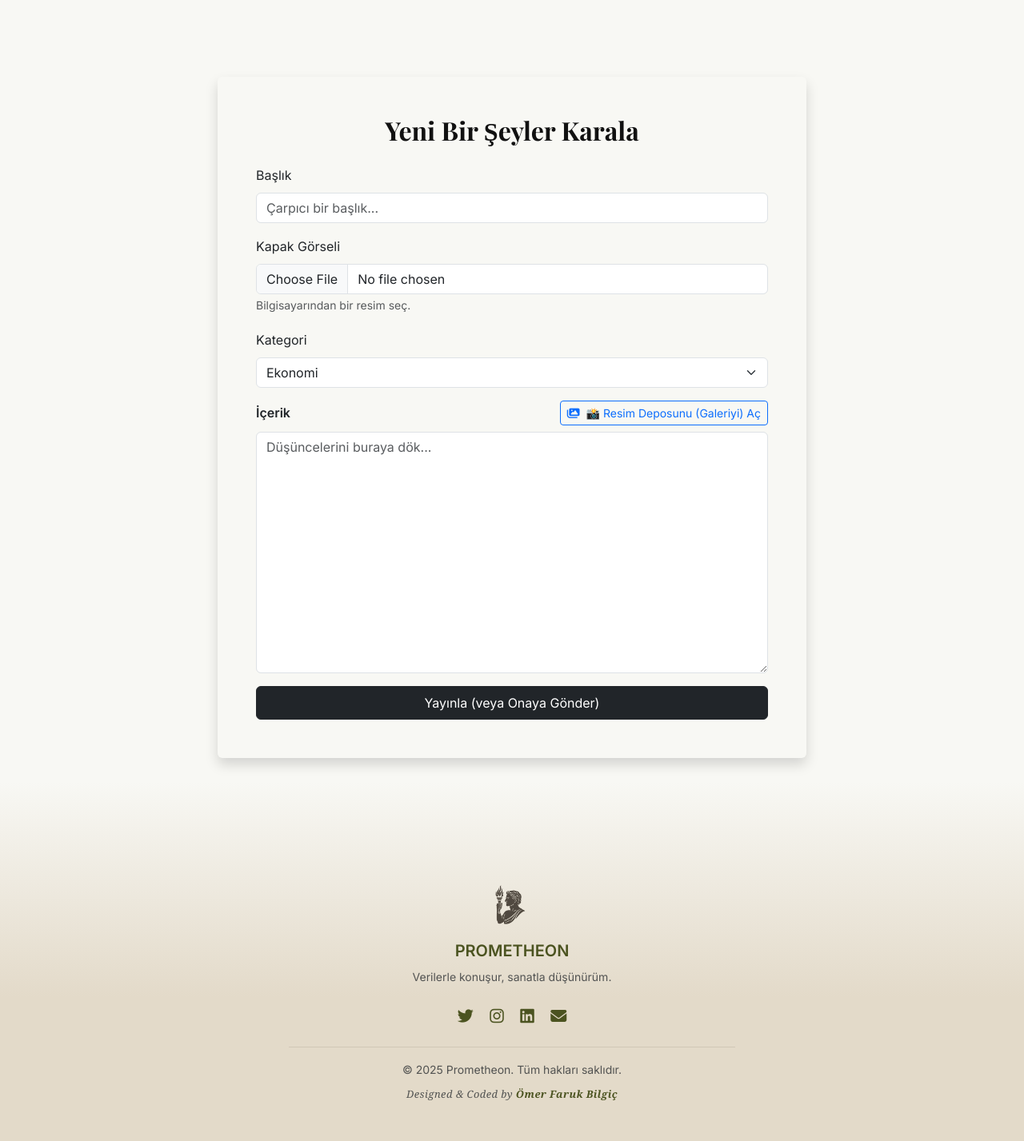
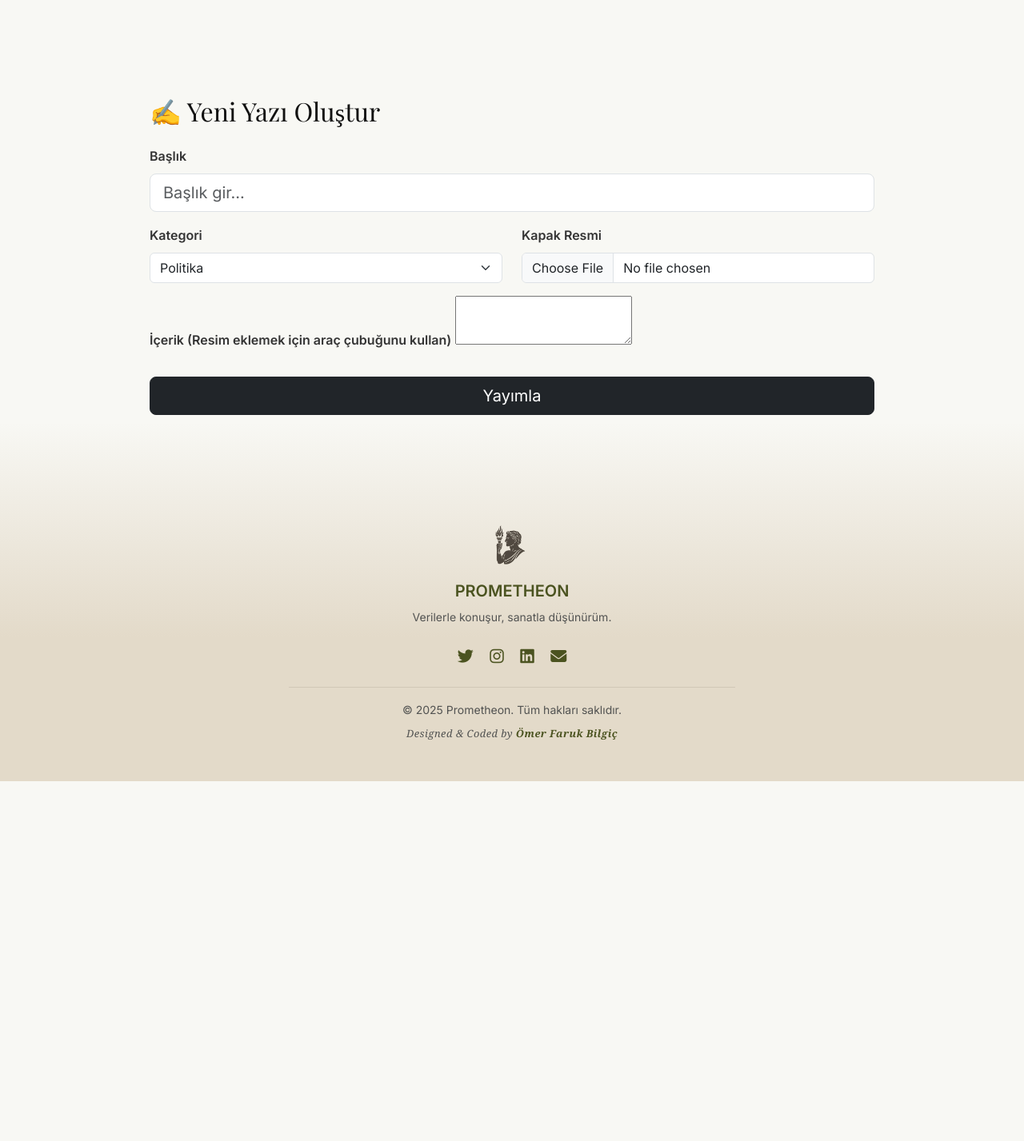
Before and after one commit to omerfarukbilgic/prometheon, a Flask app: page /yeni in a window 1280 px wide. Shown: the part 158-1585 px from the top of the page at 80% size. After the commit the page ends 1135 px from the top, so only its background shows below. Run offline with Flask 3, Linux system fonts and the light colour scheme; a user stored in the database is signed in; some libraries are stand-ins or nearby versions; some web fonts are replaced.

Commit message:
Tam onarim paketi

```diff
--- a/app.py
+++ b/app.py
@@ -5,7 +5,7 @@ from werkzeug.security import generate_password_hash, check_password_hash
 from werkzeug.utils import secure_filename
 
 app = Flask(__name__)
-app.secret_key = 'cok_gizli_anahtar_buraya'
+app.secret_key = 'cok_gizli_anahtar'
 
 # --- AYARLAR ---
 BASE_DIR = os.path.dirname(os.path.abspath(__file__))
@@ -21,15 +21,11 @@ def db_baglantisi_kur():
 
 # --- FİLTRELER ---
 @app.template_filter('okuma_suresi')
-def okuma_suresi_hesapla(metin):
+def okuma_suresi(metin):
     if not metin: return "1 dk"
-    kelime_sayisi = len(metin.split())
-    dakika = int(kelime_sayisi / 200)
-    if dakika == 0: return "1 dk"
-    return f"{dakika} dk"
+    return f"{max(1, int(len(metin.split()) / 200))} dk"
 
 # --- ROTALAR ---
-
 @app.route("/")
 def anasayfa():
     conn = db_baglantisi_kur()
@@ -45,40 +41,26 @@ def detay(id):
         conn.commit()
     except: pass
 
-    sorgu = "SELECT yazilar.*, users.ad_soyad, users.profil_resmi, users.biyografi FROM yazilar JOIN users ON yazilar.author_id = users.id WHERE yazilar.id = ?"
-    yazi = conn.execute(sorgu, (id,)).fetchone()
-
+    yazi = conn.execute("SELECT yazilar.*, users.ad_soyad, users.profil_resmi, users.biyografi FROM yazilar JOIN users ON yazilar.author_id = users.id WHERE yazilar.id = ?", (id,)).fetchone()
     try:
         yorumlar = conn.execute("SELECT yorumlar.*, users.ad_soyad FROM yorumlar JOIN users ON yorumlar.user_id = users.id WHERE post_id = ? ORDER BY id DESC", (id,)).fetchall()
-    except:
-        yorumlar = []
+    except: yorumlar = []
 
     conn.close()
     return render_template('detay.html', yazi=yazi, yorumlar=yorumlar)
 
-# --- İŞTE EKSİK OLAN FONKSİYON (BU YÜZDEN HATA VERİYORDU) ---
-@app.route('/kategori/<isim>')
-def kategori_sayfasi(isim):
-    conn = db_baglantisi_kur()
-    yazilar = conn.execute('SELECT * FROM yazilar WHERE kategori = ? AND durum = 1 ORDER BY id DESC', (isim,)).fetchall()
-    conn.close()
-    return render_template("index.html", posts=yazilar)
-# -----------------------------------------------------------
-
 @app.route("/yeni", methods=('GET', 'POST'))
 def yeni_yazi():
-    if session.get('rol') not in ['admin', 'yazar']: return "Yetkiniz yok", 403
+    if session.get('rol') not in ['admin', 'yazar']: return "Yetkisiz", 403
     if request.method == 'POST':
         baslik = request.form['baslik']
         icerik = request.form['icerik']
         kategori = request.form['kategori']
-
-        resim_dosyasi = request.files.get('resim')
+        resim = request.files.get('resim')
         resim_adi = ""
-        if resim_dosyasi and resim_dosyasi.filename != '':
-            dosya_adi = secure_filename(resim_dosyasi.filename)
-            resim_dosyasi.save(os.path.join(app.config['UPLOAD_FOLDER'], dosya_adi))
-            resim_adi = dosya_adi
+        if resim and resim.filename:
+            resim_adi = secure_filename(resim.filename)
+            resim.save(os.path.join(app.config['UPLOAD_FOLDER'], resim_adi))
 
         durum = 1 if session['rol'] == 'admin' else 0
         conn = db_baglantisi_kur()
@@ -94,80 +76,97 @@ def duzenle(id):
     if not session.get('giris_yapildi'): return redirect(url_for('giris'))
     conn = db_baglantisi_kur()
     yazi = conn.execute('SELECT * FROM yazilar WHERE id = ?', (id,)).fetchone()
-
     if session['rol'] != 'admin' and session['user_id'] != yazi['author_id']:
         conn.close()
-        return "Yetkiniz yok", 403
-
+        return "Yetkisiz", 403
     if request.method == 'POST':
         baslik = request.form['baslik']
         icerik = request.form['icerik']
         kategori = request.form['kategori']
-
-        resim_dosyasi = request.files.get('resim')
-        if resim_dosyasi and resim_dosyasi.filename != '':
-            dosya_adi = secure_filename(resim_dosyasi.filename)
-            resim_dosyasi.save(os.path.join(app.config['UPLOAD_FOLDER'], dosya_adi))
-            conn.execute('UPDATE yazilar SET baslik=?, icerik=?, kategori=?, resim=? WHERE id=?', (baslik, icerik, kategori, dosya_adi, id))
+        resim = request.files.get('resim')
+        if resim and resim.filename:
+            dosya = secure_filename(resim.filename)
+            resim.save(os.path.join(app.config['UPLOAD_FOLDER'], dosya))
+            conn.execute('UPDATE yazilar SET baslik=?, icerik=?, kategori=?, resim=? WHERE id=?', (baslik, icerik, kategori, dosya, id))
         else:
             conn.execute('UPDATE yazilar SET baslik=?, icerik=?, kategori=? WHERE id=?', (baslik, icerik, kategori, id))
-
         conn.commit()
         conn.close()
         return redirect(url_for('detay', id=id))
-
     conn.close()
     return render_template('duzenle.html', yazi=yazi)
 
-# --- CKEDITOR RESİM YÜKLEME ---
+# --- PROFIL DÜZENLEME (Bu eksikti, 404 veriyordu) ---
+@app.route('/profil-duzenle', methods=('GET', 'POST'))
+def profil_duzenle():
+    if not session.get('giris_yapildi'): return redirect(url_for('giris'))
+    conn = db_baglantisi_kur()
+    if request.method == 'POST':
+        ad_soyad = request.form['ad_soyad']
+        biyografi = request.form['biyografi']
+        # Basitlik için şimdilik resim yüklemeyi atladık, sadece metin
+        conn.execute("UPDATE users SET ad_soyad=?, biyografi=? WHERE id=?", (ad_soyad, biyografi, session['user_id']))
+        conn.commit()
+        session['ad_soyad'] = ad_soyad
+        conn.close()
+        return redirect(url_for('anasayfa'))
+    user = conn.execute("SELECT * FROM users WHERE id = ?", (session['user_id'],)).fetchone()
+    conn.close()
+    return render_template('profil_duzenle.html', user=user)
+
+# --- RESİM YÜKLEME SERVİSİ (CKEditor İçin) ---
 @app.route('/upload', methods=['POST'])
 def upload_file():
-    if 'upload' not in request.files:
-        return jsonify({'error': {'message': 'Dosya yok'}}), 400
+    if 'upload' not in request.files: return jsonify({'error': 'Dosya yok'})
     f = request.files['upload']
-    filename = secure_filename(f.filename)
-    f.save(os.path.join(app.config['UPLOAD_FOLDER'], filename))
-    url = url_for('static', filename='uploads/' + filename)
-    return jsonify({'uploaded': 1, 'fileName': filename, 'url': url})
+    fname = secure_filename(f.filename)
+    f.save(os.path.join(app.config['UPLOAD_FOLDER'], fname))
+    return jsonify({'uploaded': 1, 'fileName': fname, 'url': url_for('static', filename='uploads/' + fname)})
 
-# --- GALERİ ---
+# --- KATEGORİLER VE YAZARLAR ---
+@app.route('/kategori/<isim>')
+def kategori_sayfasi(isim):
+    conn = db_baglantisi_kur()
+    yazilar = conn.execute('SELECT * FROM yazilar WHERE kategori = ? AND durum = 1 ORDER BY id DESC', (isim,)).fetchall()
+    conn.close()
+    return render_template("index.html", posts=yazilar)
+
+@app.route('/yazarlar')
+def yazarlar_sayfasi():
+    conn = db_baglantisi_kur()
+    yazarlar = conn.execute("SELECT * FROM users WHERE rol IN ('admin', 'yazar')").fetchall()
+    conn.close()
+    return render_template("yazarlar.html", yazarlar=yazarlar)
+
 @app.route('/admin/galeri', methods=('GET', 'POST'))
 def galeri():
-    if session.get('rol') not in ['admin', 'yazar']: return "Yetkiniz yok", 403
+    if session.get('rol') not in ['admin', 'yazar']: return "Yetkisiz", 403
     mesaj = ""
     if request.method == 'POST':
         files = request.files.getlist('dosyalar')
-        for file in files:
-            if file and file.filename != '':
-                filename = secure_filename(file.filename)
-                file.save(os.path.join(app.config['UPLOAD_FOLDER'], filename))
-        mesaj = "Resimler yüklendi!"
-    resimler = []
+        for f in files:
+            if f.filename: f.save(os.path.join(app.config['UPLOAD_FOLDER'], secure_filename(f.filename)))
+        mesaj = "Yüklendi"
     try: resimler = os.listdir(app.config['UPLOAD_FOLDER'])
-    except: pass
+    except: resimler = []
     return render_template('galeri.html', resimler=resimler, mesaj=mesaj)
 
-# --- DİĞER STANDART SAYFALAR ---
+# STANDARTLAR
 @app.route("/giris", methods=('GET', 'POST'))
 def giris():
     if request.method == 'POST':
         email = request.form['email']; sifre = request.form['sifre']
-        conn = db_baglantisi_kur(); user = conn.execute('SELECT * FROM users WHERE email = ?', (email,)).fetchone(); conn.close()
+        conn = db_baglantisi_kur(); user = conn.execute('SELECT * FROM users WHERE email=?', (email,)).fetchone(); conn.close()
         if user and check_password_hash(user['sifre'], sifre):
             session['user_id'] = user['id']; session['ad_soyad'] = user['ad_soyad']; session['rol'] = user['rol']; session['giris_yapildi'] = True
-            return redirect(url_for('admin_panel' if user['rol'] == 'admin' else 'anasayfa'))
-        else: return render_template('giris.html', hata="Hatalı bilgi!")
+            return redirect(url_for('admin_panel' if user['rol']=='admin' else 'anasayfa'))
     return render_template('giris.html')
 
 @app.route("/kayit", methods=('GET', 'POST'))
 def kayit():
     if request.method == 'POST':
-        try:
-            conn = db_baglantisi_kur()
-            conn.execute('INSERT INTO users (ad_soyad, email, sifre) VALUES (?, ?, ?)', (request.form['ad_soyad'], request.form['email'], generate_password_hash(request.form['sifre'])))
-            conn.commit(); conn.close()
-            return redirect(url_for('giris'))
-        except: return render_template('kayit.html', hata="Kayıtlı!")
+        try: conn = db_baglantisi_kur(); conn.execute('INSERT INTO users (ad_soyad, email, sifre) VALUES (?,?,?)', (request.form['ad_soyad'], request.form['email'], generate_password_hash(request.form['sifre']))); conn.commit(); conn.close(); return redirect(url_for('giris'))
+        except: pass
     return render_template('kayit.html')
 
 @app.route("/cikis")
@@ -177,27 +176,20 @@ def cikis(): session.clear(); return redirect(url_for('anasayfa'))
 def admin_panel():
     if session.get('rol') != 'admin': return "Yetkisiz", 403
     conn = db_baglantisi_kur()
-    bekleyenler = conn.execute("SELECT * FROM yazilar WHERE durum = 0").fetchall()
+    bekleyenler = conn.execute("SELECT * FROM yazilar WHERE durum=0").fetchall()
+    conn.close()
     return render_template("admin.html", bekleyenler=bekleyenler)
 
 @app.route("/admin/onayla/<int:id>", methods=('POST',))
 def onayla(id):
-    if session.get('rol') == 'admin':
-        conn = db_baglantisi_kur(); conn.execute("UPDATE yazilar SET durum = 1 WHERE id = ?", (id,)); conn.commit(); conn.close()
+    if session.get('rol') == 'admin': conn = db_baglantisi_kur(); conn.execute("UPDATE yazilar SET durum=1 WHERE id=?",(id,)); conn.commit(); conn.close()
     return redirect(url_for('admin_panel'))
 
 @app.route('/<int:id>/sil', methods=('POST',))
 def sil(id):
     if not session.get('giris_yapildi'): return redirect(url_for('giris'))
-    conn = db_baglantisi_kur(); conn.execute('DELETE FROM yazilar WHERE id = ?', (id,)); conn.commit(); conn.close()
+    conn = db_baglantisi_kur(); conn.execute("DELETE FROM yazilar WHERE id=?",(id,)); conn.commit(); conn.close()
     return redirect(url_for('anasayfa'))
-
-@app.route('/yazarlar')
-def yazarlar_sayfasi():
-    conn = db_baglantisi_kur()
-    yazarlar = conn.execute("SELECT * FROM users WHERE rol IN ('admin', 'yazar')").fetchall()
-    conn.close()
-    return render_template("yazarlar.html", yazarlar=yazarlar)
 
 @app.route('/hakkimizda')
 def hakkimizda(): return render_template('hakkimizda.html')
@@ -214,6 +206,8 @@ def tamir_et():
     except: pass
     try: conn.execute("ALTER TABLE users ADD COLUMN profil_resmi TEXT"); conn.commit(); mesaj.append("✅ Profil OK")
     except: pass
+    try: conn.execute("ALTER TABLE users ADD COLUMN biyografi TEXT"); conn.commit(); mesaj.append("✅ Biyo OK")
+    except: pass
     conn.close(); return "<br>".join(mesaj)
 
 if __name__ == "__main__":
--- a/templates/yeni.html
+++ b/templates/yeni.html
@@ -1,50 +1,55 @@
 {% extends "layout.html" %}
 
 {% block content %}
-<div class="row justify-content-center">
-    <div class="col-md-8">
-        <div class="card shadow border-0 p-5 mt-4">
-            <h2 class="mb-4 fw-bold text-center">Yeni Bir Şeyler Karala</h2>
+<script src="https://cdn.ckeditor.com/4.22.1/standard/ckeditor.js"></script>
+
+<div class="container mt-5">
+    <div class="row">
+        <div class="col-md-10 offset-md-1">
+            <h2 class="mb-4">✍️ Yeni Yazı Oluştur</h2>
 
             <form method="post" enctype="multipart/form-data">
-
                 <div class="mb-3">
-                    <label class="form-label">Başlık</label>
-                    <input type="text" name="baslik" class="form-control" placeholder="Çarpıcı bir başlık..." required>
+                    <label class="form-label fw-bold">Başlık</label>
+                    <input type="text" name="baslik" class="form-control form-control-lg" placeholder="Başlık gir..." required>
                 </div>
 
-                <div class="mb-3">
-                    <label class="form-label">Kapak Görseli</label>
-                    <input type="file" name="resim" class="form-control" accept="image/*">
-                    <small class="text-muted">Bilgisayarından bir resim seç.</small>
+                <div class="row mb-3">
+                    <div class="col-md-6">
+                        <label class="form-label fw-bold">Kategori</label>
+                        <select name="kategori" class="form-select">
+                            <option value="Politika">Politika</option>
+                            <option value="Hukuk">Hukuk</option>
+                            <option value="Felsefe">Felsefe</option>
+                            <option value="Sanat">Sanat</option>
+                            <option value="Ekonomi">Ekonomi</option>
+                        </select>
+                    </div>
+                    <div class="col-md-6">
+                        <label class="form-label fw-bold">Kapak Resmi</label>
+                        <input type="file" name="resim" class="form-control">
+                    </div>
                 </div>
 
-                <div class="mb-3">
-                    <label class="form-label">Kategori</label>
-                    <select name="kategori" class="form-select">
-                        <option value="Ekonomi">Ekonomi</option>
-                        <option value="Felsefe">Felsefe</option>
-                        <option value="Siyaset">Siyaset</option>
-                        <option value="Hukuk">Hukuk</option>
-                        <option value="Edebiyat">Edebiyat</option>
-                    </select>
+                <div class="mb-4">
+                    <label class="form-label fw-bold">İçerik (Resim eklemek için araç çubuğunu kullan)</label>
+                    <textarea name="icerik" id="editor"></textarea>
                 </div>
 
-                <div class="mb-3">
-                    <div class="d-flex justify-content-between align-items-center mb-2">
-    <label class="form-label fw-bold mb-0">İçerik</label>
-    <a href="{{ url_for('galeri') }}" target="_blank" class="btn btn-outline-primary btn-sm">
-        <i class="fas fa-images me-1"></i> 📸 Resim Deposunu (Galeriyi) Aç
-    </a>
-</div>
-                    <textarea name="icerik" class="form-control" rows="12" placeholder="Düşüncelerini buraya dök..." required></textarea>
-                </div>
-
-                <div class="d-grid">
-                    <button type="submit" class="btn btn-dark py-2">Yayınla (veya Onaya Gönder)</button>
+                <div class="d-grid gap-2">
+                    <button type="submit" class="btn btn-dark btn-lg">Yayımla</button>
                 </div>
             </form>
         </div>
     </div>
 </div>
+
+<script>
+    CKEDITOR.replace('editor', {
+        height: 400,
+        filebrowserUploadUrl: '/upload',
+        filebrowserUploadMethod: 'form',
+        removeButtons: 'Source,Save,NewPage,Preview,Print,Templates,Cut,Copy,Paste,PasteText,PasteFromWord,Find,Replace,SelectAll,Scayt,Form,Checkbox,Radio,TextField,Textarea,Select,Button,ImageButton,HiddenField,CopyFormatting,RemoveFormat,CreateDiv,BidiLtr,BidiRtl,Language,Anchor,Flash,Smiley,PageBreak,Iframe,About'
+    });
+</script>
 {% endblock %}
```
Also changed, not shown: templates/profil_duzenle.html (+14 -18 lines).
